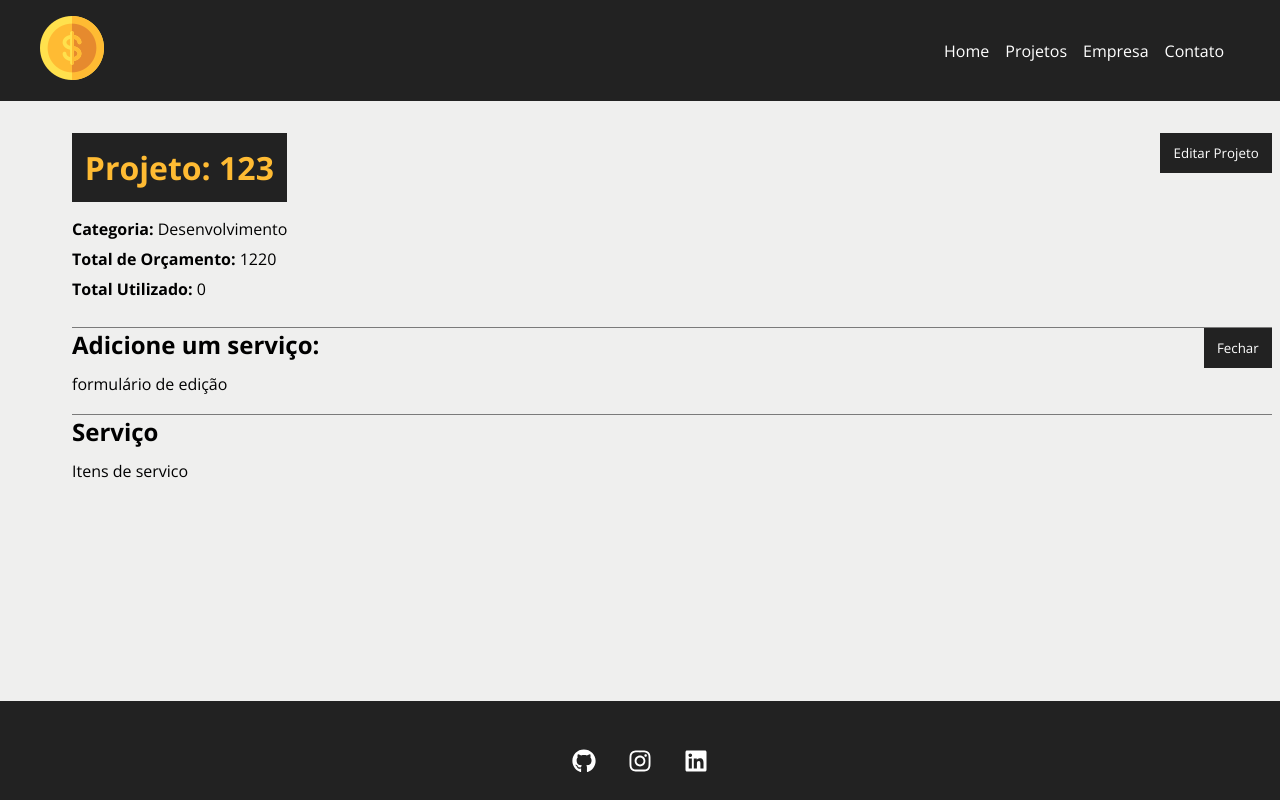
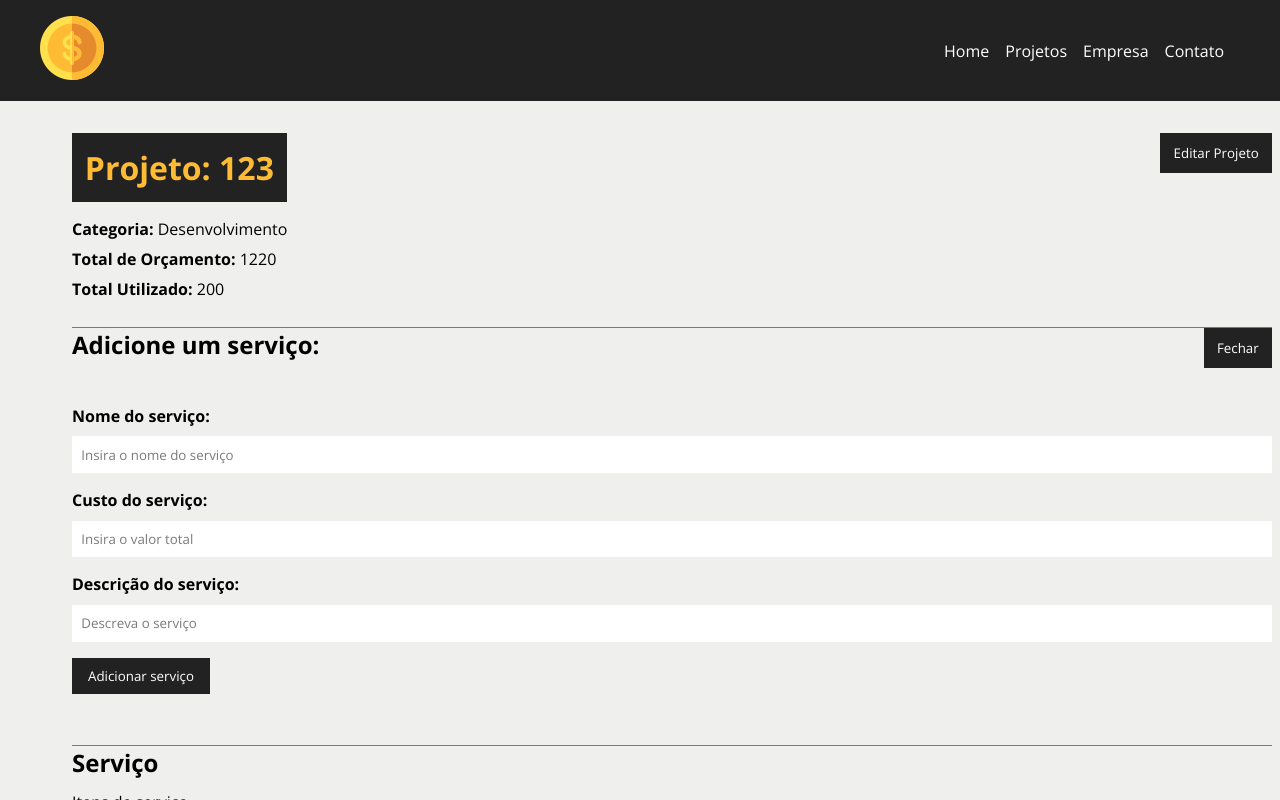
Before and after one commit to Pedroanjoss/Projeto-Costs, a React (Create React App) app in the folder costs/: page /project/1 in a window 1280 px wide. Both pictures are taken after a click on the button "Adicionar serviço". Shown: the top 800 px of the page. Built offline with nearby package versions, Linux system fonts and the light colour scheme; data requests are answered from the project's data file.

Commit message:
Adicionando novos serviços

```diff
--- a/costs/db.json
+++ b/costs/db.json
@@ -7,8 +7,15 @@
         "id": "2",
         "name": "Desenvolvimento"
       },
-      "cost": 0,
-      "services": [],
+      "cost": 200,
+      "services": [
+        {
+          "cost": "200",
+          "name": "Pedro",
+          "description": "asd",
+          "id": "bfa81172-b5f4-4966-a6e8-a2a5858f2878"
+        }
+      ],
       "id": 1
     },
     {
--- a/costs/src/components/pages/Project.js
+++ b/costs/src/components/pages/Project.js
@@ -1,9 +1,11 @@
 import styles from "./Project.module.css"
+import { parse, v4 as uuidv4} from 'uuid'
 
 import { useParams } from "react-router-dom"
 import { useState, useEffect } from "react"
 
 import ProjectForm from '../project/ProjectForm'
+import ServiceForm from "../service/ServiceForm"
 import Loading from "../layout/Loading"
 import Container from "../layout/Container"
 import Message  from "../layout/Message"
@@ -62,6 +64,43 @@
           .catch(err => console.log(err))
     }
 
+    function createService() {
+
+        //last service
+        const lastService = project.services[project.services.length - 1];
+
+        lastService.id = uuidv4()
+
+        const lastServiceCost = lastService.cost
+
+        const newCost = parseFloat(project.cost) + parseFloat(lastServiceCost)
+
+        // maximun value validation
+        if (newCost > parseFloat(project.budget)) {
+            setMessage('Orçamento ultrapassado, verifique o valor do serviço')
+            setType("error")
+            project.services.pop()
+            return false
+        }
+
+        // add service cost to project total cost
+        project.cost = newCost
+
+        // update project
+        fetch(`http://localhost:5000/projects/${project.id}`, {
+            method: "PATCH",
+            headers: {
+                'Content-Type': 'application/json'
+            },
+            body: JSON.stringify(project)
+        }).then((resp) => resp.json())
+        .then((data) => {
+            //exibir servicos
+            console.log(data)
+        })
+        .catch(err => console.log(err))
+    }
+
     function toggleProjectForm(){
         setShowProjectForm(!showProjectForm)
     }
@@ -106,12 +145,16 @@
                         {!showServiceForm ? 'Adicionar serviço' : 'Fechar'}
                     </button>
                     <div className={styles.project_info}>
-                        {showServiceForm && <div>formulário de edição </div>}
+                        {showServiceForm && <ServiceForm
+                          handleSubmit={createService}
+                          btnText="Adicionar serviço"
+                          projectData={project}
+                          />}
                     </div>
                 </div>
                     <h2>Serviço</h2>
                     <Container customClass='start'>
-                        <p>Itens de servico</p>
+                        <p>Itens de serviço</p>
                     </Container>
 
            </Container>
--- /dev/null
+++ b/costs/src/components/service/ServiceForm.js
@@ -0,0 +1,54 @@
+import { useState } from "react"
+
+import Input from "../form/Input"
+import SubmitButton from "../form/SubmitButton"
+
+import styles from "../project/ProjectForm.module.css"
+
+function ServiceForm({handleSubmit, btnText, projectData}){
+
+    const [service,setService] = useState({})
+
+    function submit(e) {
+        e.preventDefault()
+        projectData.services.push(service)
+        handleSubmit(projectData)
+
+    }
+
+    function handleChange(e){
+        setService({ ...service, [e.target.name]: e.target.value})
+    }
+
+    return(
+        <form onSubmit={submit} className={styles.form}>
+            <Input
+            type="text"
+            text="Nome do serviço"
+            name="name"
+            placeholder='Insira o nome do serviço'
+            handleOnChange={handleChange}
+            />
+
+            <Input
+            type="number"
+            text="Custo do serviço"
+            name="cost"
+            placeholder='Insira o valor total'
+            handleOnChange={handleChange}
+            />
+
+            <Input
+            type="text"
+            text="Descrição do serviço"
+            name="description"
+            placeholder='Descreva o serviço'
+            handleOnChange={handleChange}
+            />
+
+            <SubmitButton text={btnText}/>
+        </form>
+    )
+}
+
+export default ServiceForm
```
